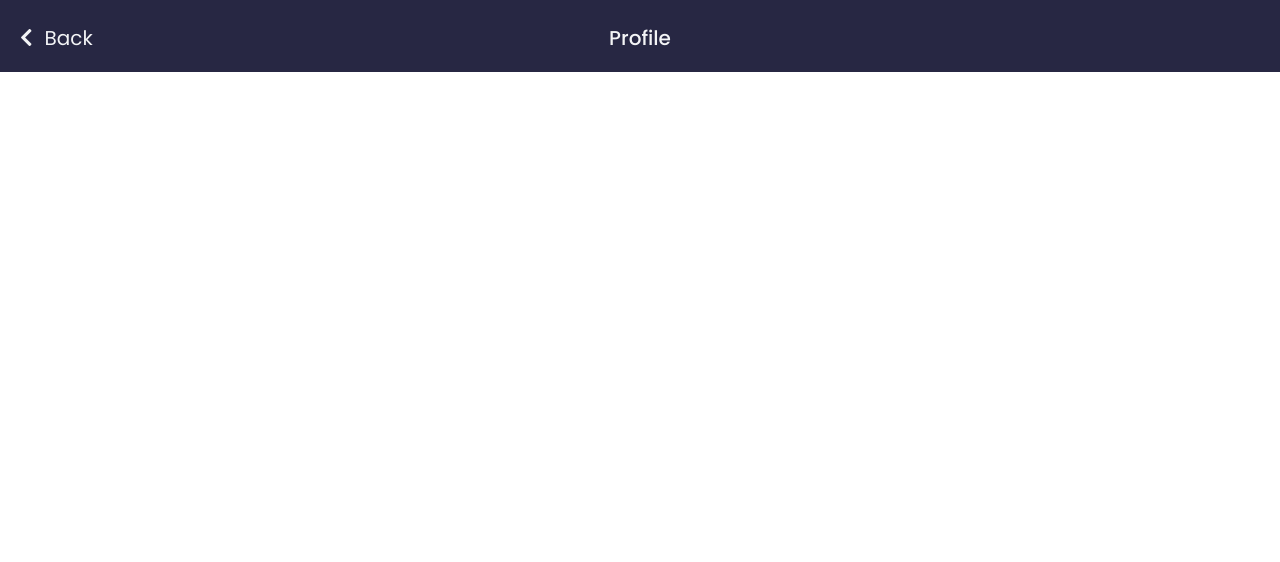
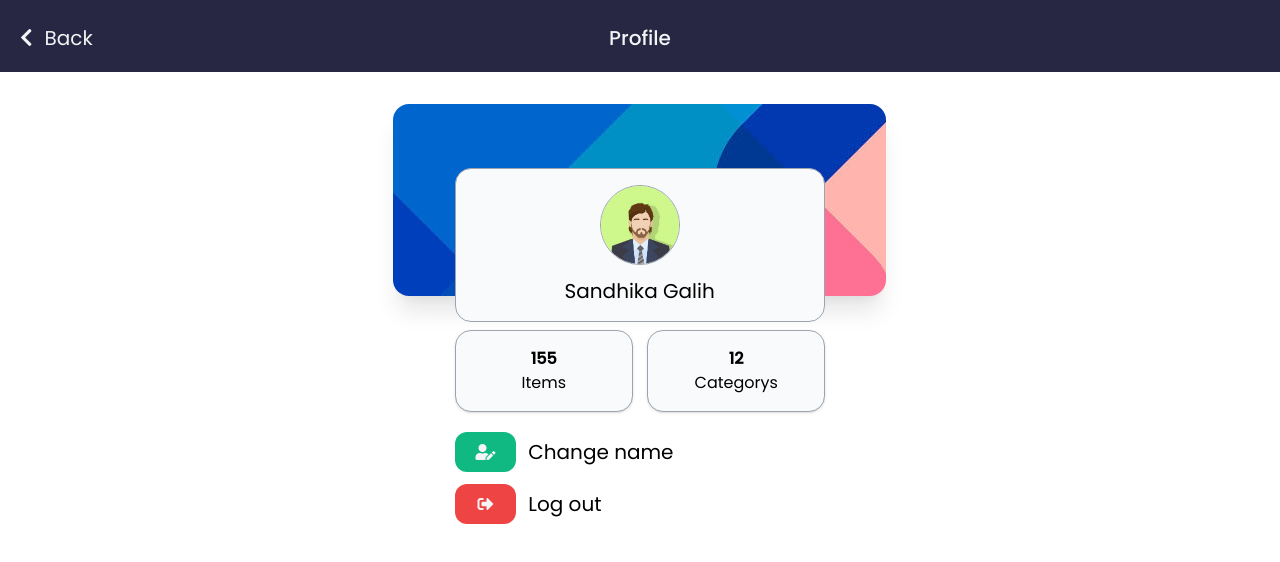
Before and after one commit to or-abdillh/stock-app, a Vue app: page /profile in a window 1280 px wide. Shown: the top 562 px of the page. Built offline with nearby package versions, Linux system fonts and the light colour scheme.

Commit message:
Create profile components

```diff
--- a/src/components/CategoryBar.vue
+++ b/src/components/CategoryBar.vue
@@ -1,5 +1,5 @@
 <template>
-   <section id="category-bar" class="s-container">
+   <section id="category-bar" class="show-slide s-container">
       <div class="mt-3 text-xl flex justify-between items-center">
          <p class="font-medium">Category</p>
          <i class="fa fa-chevron-right"></i>
--- a/src/components/HeaderHome.vue
+++ b/src/components/HeaderHome.vue
@@ -9,7 +9,7 @@
             <i class="fa fa-user"></i>
          </div>
       </div>
-      <div class="mt-16 text-2xl text-prussian-blue">
+      <div class="show-slide mt-16 text-2xl text-prussian-blue">
          <p>Wellcome to <strong>Stock</strong> ,</p>
          <p>Sandhika Galih</p>
       </div>
--- a/src/components/Menu.vue
+++ b/src/components/Menu.vue
@@ -1,5 +1,5 @@
 <template>
-   <section id="menu" class="s-container mb-6">
+   <section id="menu" class="show-slide s-container mb-6">
       <div class="btn-active-icon label-wrapper mb-4">
          <span class="bg-celuican label">
             <i class="fa fa-plus"></i>
--- a/src/components/Modal.vue
+++ b/src/components/Modal.vue
@@ -1,6 +1,6 @@
 <template>
    <section :class="isShowModal ? 'block' : 'hidden'" style="z-index: 99999" class="fixed duration-300 bg-gray-800 bg-opacity-50 inset-0">
-      <div class="show-from-bottom bg-gray-100 w-8/12 mx-auto mt-24 rounded-xl shadow px-6 py-4">
+      <div class="show-from-bottom bg-gray-100 w-9/12 mx-auto mt-24 rounded-xl shadow px-6 py-6">
          <h1 class="text-xl mb-2 text-prussian-blue">Are you sure ?</h1>
          <p class="text-prussian-blue">Click 'next' to continue</p>
          <div class="flex mt-5 gap-3">
--- a/src/components/Navbar.vue
+++ b/src/components/Navbar.vue
@@ -1,5 +1,5 @@
 <template>
-   <section class="fixed bg-prussian-blue flex  top-0 left-0 right-0">
+   <section style="z-index: 999" class="fixed bg-prussian-blue flex  top-0 left-0 right-0">
       <div class="s-container pb-5 flex items-center">
          <div @click="btnBackNav()" class="btn-active-label duration-300 text-gray-100 flex items-center text-xl">
             <i class="fa fa-chevron-left mr-3" ></i>
--- a/src/components/SearchBar.vue
+++ b/src/components/SearchBar.vue
@@ -1,5 +1,5 @@
 <template>
-   <section class="s-container">
+   <section class="show-slide s-container">
       <div class="form-wrapper">
          <div class="form-group">
          <input type="text" class="form-input" placeholder="Type your name items" />
--- a/src/style/reset.css
+++ b/src/style/reset.css
@@ -14,3 +14,7 @@
 *::-webkit-scrollbar {
    display: none;
 }
+
+body {
+   background: white;
+}
--- a/src/style/var.css
+++ b/src/style/var.css
@@ -23,6 +23,12 @@
    background: var(--alice-blue);
 }
 
+.bg-wallpaper {
+   background-image: linear-gradient(
+     to bottom, #536976, #292E49
+   );
+}
+
 .text-prussian-blue {
    color: var(--prussian-blue);
 }
--- a/src/views/Profile.vue
+++ b/src/views/Profile.vue
@@ -4,10 +4,81 @@
          <h1 class="nav-title" >Profile</h1>
       </template>
    </Navbar>
+
+   <section id="profile" class="mt-20 s-container">
+      <div class="show-slide wallpaper">
+         <div class="card-profile-wrapper">
+            <div class="card-profile">
+               <img class="rounded-full border border-gray-400 mx-auto" src="/avatar.jpg" alt="avatar-default" width="80">
+               <p class="text-xl mt-3">Sandhika Galih</p>
+            </div>
+
+            <div class="show-slide flex justify-between mt-2 w-full mx-auto">
+               <div class="box-info">
+                  <strong>155</strong>
+                  <p>Items</p>
+               </div>
+               <div class="box-info">
+                  <strong>12</strong>
+                  <p>Categorys</p>
+               </div>
+            </div>
+
+            <div class="mt-5">
+               <div class="btn-active-label mb-3 duration-300 flex items-center gap-3">
+                  <span class="label bg-green-500">
+                     <i class="fas fa-user-edit"></i>
+                  </span>
+                  <p class="text-xl">Change name</p>
+               </div>
+               <div @click="btnLogout()" class="btn-active-label duration-300 flex items-center gap-3">
+                  <span class="label bg-red-500">
+                     <i class="fas fa-sign-out-alt"></i>
+                  </span>
+                  <p class="text-xl">Log out</p>
+               </div>
+            </div>
+         </div>
+      </div>
+   </section>
 </template>
+
+<style>
+
+   .wallpaper {
+      @apply rounded-2xl shadow-xl w-full h-48;
+      background-image: url('/wallpaper.jpeg');
+   }
+
+   .card-profile-wrapper {
+      @apply left-2/4 w-9/12 top-16 absolute;
+      transform: translateX(-50%);
+   }
+
+   .card-profile {
+      @apply bg-gray-50 text-center border border-gray-400 w-full px-3 py-4 rounded-2xl;
+   }
+
+   .box-info {
+      @apply rounded-2xl px-3 py-4 text-center bg-gray-50 border border-gray-400 shadow;
+      min-width: 48%;
+   }
+
+   #profile .label {
+      @apply w-2/12 text-gray-100 p-3 rounded-xl flex items-center justify-center;
+   }
+</style>
 
 <script setup>
 
    import Navbar from '../components/Navbar.vue'
+   import { useRouter } from 'vue-router'
+
+   const router = useRouter()
+   const btnLogout = () => {
+      setTimeout(() => {
+         router.push({ name: 'login' })
+      }, 500)
+   }
 
 </script>
```
Also changed, not shown: public/avatar.jpg (added), public/wallpaper.jpeg (added).
